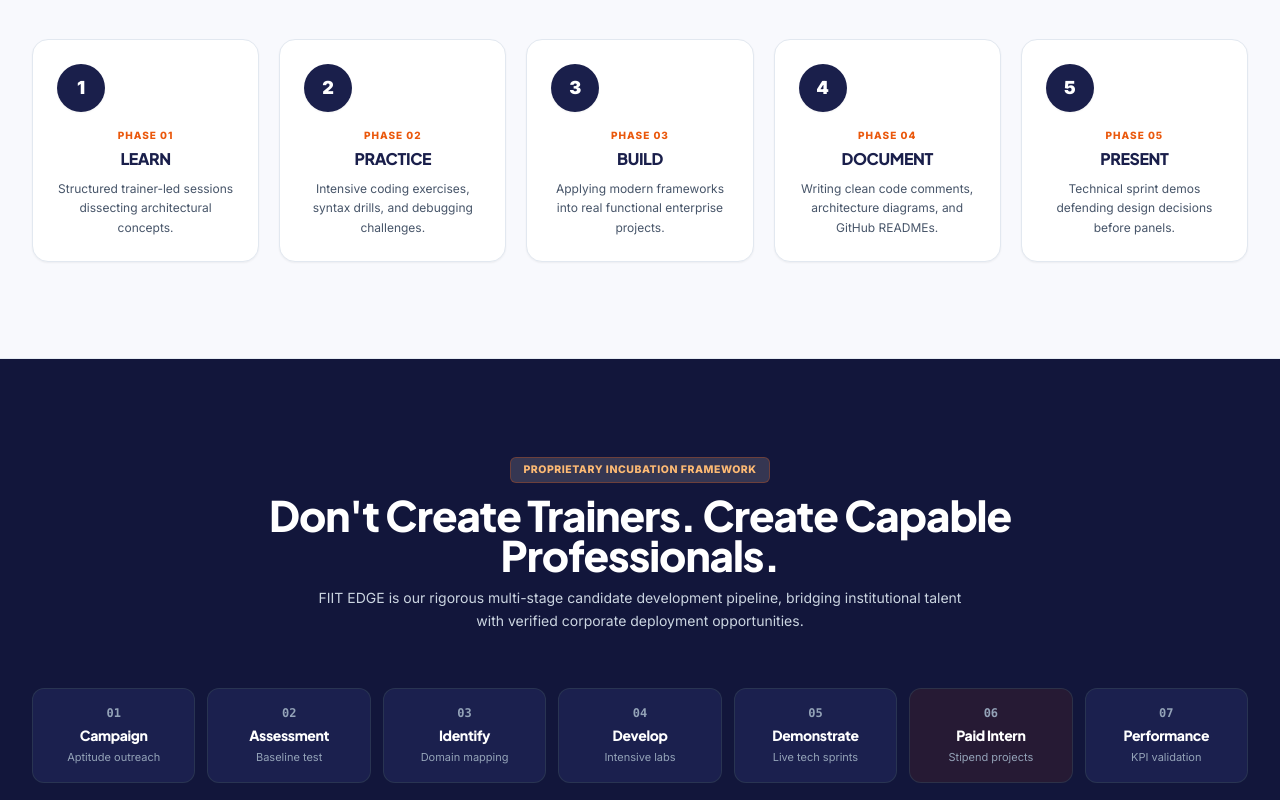
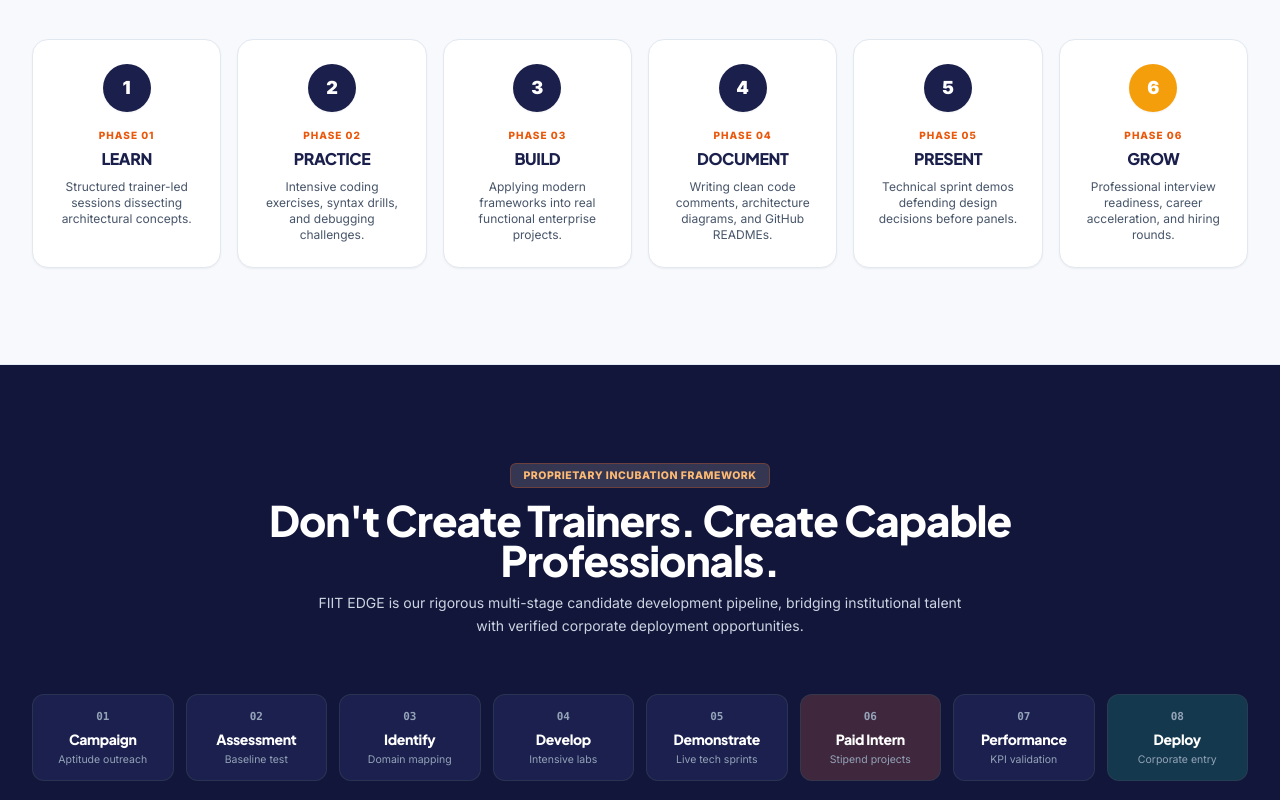
Before and after one commit to sanjaydinakaran29112004/Fiit-Information, a React (Vite) app: page / in a window 1280 px wide. Shown: the part 3660-4460 px from the top of the page. Built offline with nearby package versions, Linux system fonts and the light colour scheme.

Commit message:
commit: update Engineered Pedagogy to 6 phases and FIIT EDGE to 8 stages matching Stitch preview

```diff
--- a/src/components/EngineeredPedagogy.jsx
+++ b/src/components/EngineeredPedagogy.jsx
@@ -15,20 +15,22 @@ export default function EngineeredPedagogy() {
             From Learning to Professional Excellence
           </h2>
           <p className="mt-2.5 text-sm text-slate-600 leading-relaxed">
-            Our five-phase learning framework transforms academic theoretical memory into proven technical capability.
+            Our six-phase learning framework transforms academic theoretical memory into proven technical capability.
           </p>
         </div>
 
-        {/* 5 Phase Cards in a Grid / Flex Row */}
-        <div className="grid grid-cols-1 sm:grid-cols-2 lg:grid-cols-5 gap-4 lg:gap-5">
+        {/* 6 Phase Cards Grid (6 cols on desktop) */}
+        <div className="grid grid-cols-1 sm:grid-cols-2 md:grid-cols-3 lg:grid-cols-6 gap-3.5 lg:gap-4">
           {PEDAGOGY_PHASES.map((p, idx) => (
             <div
               key={idx}
-              className="bg-white rounded-2xl p-6 border border-slate-200 shadow-sm hover:shadow-md transition-shadow text-center flex flex-col items-center justify-between"
+              className="bg-white rounded-2xl p-5 sm:p-6 border border-slate-200 shadow-sm hover:shadow-md hover:-translate-y-1 transition-all text-center flex flex-col items-center justify-between group cursor-default"
             >
               <div>
-                {/* Number Circle */}
-                <div className="w-12 h-12 rounded-full bg-[#1a1f4b] text-white flex items-center justify-center font-black text-lg mb-4 shadow-sm">
+                {/* Number Circle - 6th is amber/orange */}
+                <div className={`w-11 h-11 sm:w-12 sm:h-12 rounded-full text-white flex items-center justify-center font-black text-base sm:text-lg mb-4 shadow-sm mx-auto group-hover:scale-105 transition-transform ${
+                  p.accent ? 'bg-[#f59e0b]' : 'bg-[#1a1f4b]'
+                }`}>
                   {p.num}
                 </div>
 
@@ -36,11 +38,11 @@ export default function EngineeredPedagogy() {
                   {p.phase}
                 </span>
 
-                <h3 className="text-base font-extrabold text-[#1a1f4b] mb-2 tracking-tight">
-                  {p.title}
+                <h3 className="text-sm sm:text-base font-extrabold text-[#1a1f4b] mb-2 tracking-tight group-hover:text-indigo-900 transition-colors">
+                  <span className="title-hover-underline">{p.title}</span>
                 </h3>
 
-                <p className="text-xs text-slate-600 leading-relaxed">
+                <p className="text-[11.5px] sm:text-xs text-slate-600 leading-relaxed">
                   {p.description}
                 </p>
               </div>
--- a/src/components/FiitEdgeFramework.jsx
+++ b/src/components/FiitEdgeFramework.jsx
@@ -22,8 +22,8 @@ export default function FiitEdgeFramework() {
           </p>
         </div>
 
-        {/* 7 Horizontal Step Cards in a Row */}
-        <div className="grid grid-cols-2 sm:grid-cols-4 lg:grid-cols-7 gap-3 mb-10">
+        {/* 8 Horizontal Step Cards in a Row */}
+        <div className="grid grid-cols-2 sm:grid-cols-4 lg:grid-cols-8 gap-2.5 sm:gap-3 mb-10">
           {FIIT_EDGE_STAGES.map((stage, idx) => {
             const isSelected = activeStage === idx;
 
@@ -31,21 +31,23 @@ export default function FiitEdgeFramework() {
               <div
                 key={idx}
                 onClick={() => setActiveStage(activeStage === idx ? null : idx)}
-                className={`rounded-xl p-3 sm:p-4 border text-center transition-all duration-300 cursor-pointer select-none ${
+                className={`rounded-xl p-3 sm:p-3.5 border text-center transition-all duration-300 cursor-pointer select-none ${
                   isSelected
                     ? 'bg-[#3b1f48] border-pink-400 shadow-xl -translate-y-1'
                     : stage.highlight
-                    ? 'bg-[#261a34] border-slate-700/60 hover:border-slate-400 hover:bg-[#302042] hover:-translate-y-1'
+                    ? 'bg-[#3f273d] border-slate-700/60 hover:border-slate-400 hover:-translate-y-1'
+                    : stage.deploy
+                    ? 'bg-[#14384d] border-slate-700/60 hover:border-slate-400 hover:-translate-y-1'
                     : 'bg-[#1b204e] border-slate-700/60 hover:border-slate-400 hover:bg-[#222961] hover:-translate-y-1'
                 }`}
               >
-                <span className="text-xs font-mono font-bold text-slate-400 block mb-1">
+                <span className="text-[11px] font-mono font-bold text-slate-400 block mb-1">
                   {stage.step}
                 </span>
-                <h4 className="text-sm font-extrabold text-white mb-1 tracking-tight">
+                <h4 className="text-xs sm:text-sm font-extrabold text-white mb-1 tracking-tight">
                   {stage.name}
                 </h4>
-                <p className="text-[11px] text-slate-400">
+                <p className="text-[10px] sm:text-[10.5px] text-slate-400 leading-tight">
                   {stage.detail}
                 </p>
               </div>
@@ -57,7 +59,7 @@ export default function FiitEdgeFramework() {
         <div className="bg-[#1b204e]/90 rounded-xl p-4 sm:p-5 border border-slate-700/80 flex items-start gap-3.5 text-xs text-slate-300 max-w-4xl mx-auto">
           <Info className="w-5 h-5 text-indigo-400 shrink-0 mt-0.5" />
           <p className="leading-relaxed">
-            <strong className="text-white font-semibold">Institutional Notice:</strong> Paid internship and deployment opportunities depend strictly on entrance selection, eligibility benchmarks, client cohort openings, and individual assessment performance.
+            <strong className="text-white font-semibold">Institutional Notice:</strong> Paid internship and deployment opportunities depend strictly on entrance selection, eligibility benchmarks, client cohort availability, and individual assessment performance.
           </p>
         </div>
 
--- a/src/data/stitchData.js
+++ b/src/data/stitchData.js
@@ -301,6 +301,13 @@ export const PEDAGOGY_PHASES = [
     phase: "PHASE 05",
     title: "PRESENT",
     description: "Technical sprint demos defending design decisions before panels."
+  },
+  {
+    num: "6",
+    phase: "PHASE 06",
+    title: "GROW",
+    description: "Professional interview readiness, career acceleration, and hiring rounds.",
+    accent: true
   }
 ];
 
@@ -340,6 +347,12 @@ export const FIIT_EDGE_STAGES = [
     step: "07",
     name: "Performance",
     detail: "KPI validation"
+  },
+  {
+    step: "08",
+    name: "Deploy",
+    detail: "Corporate entry",
+    deploy: true
   }
 ];
 
```
